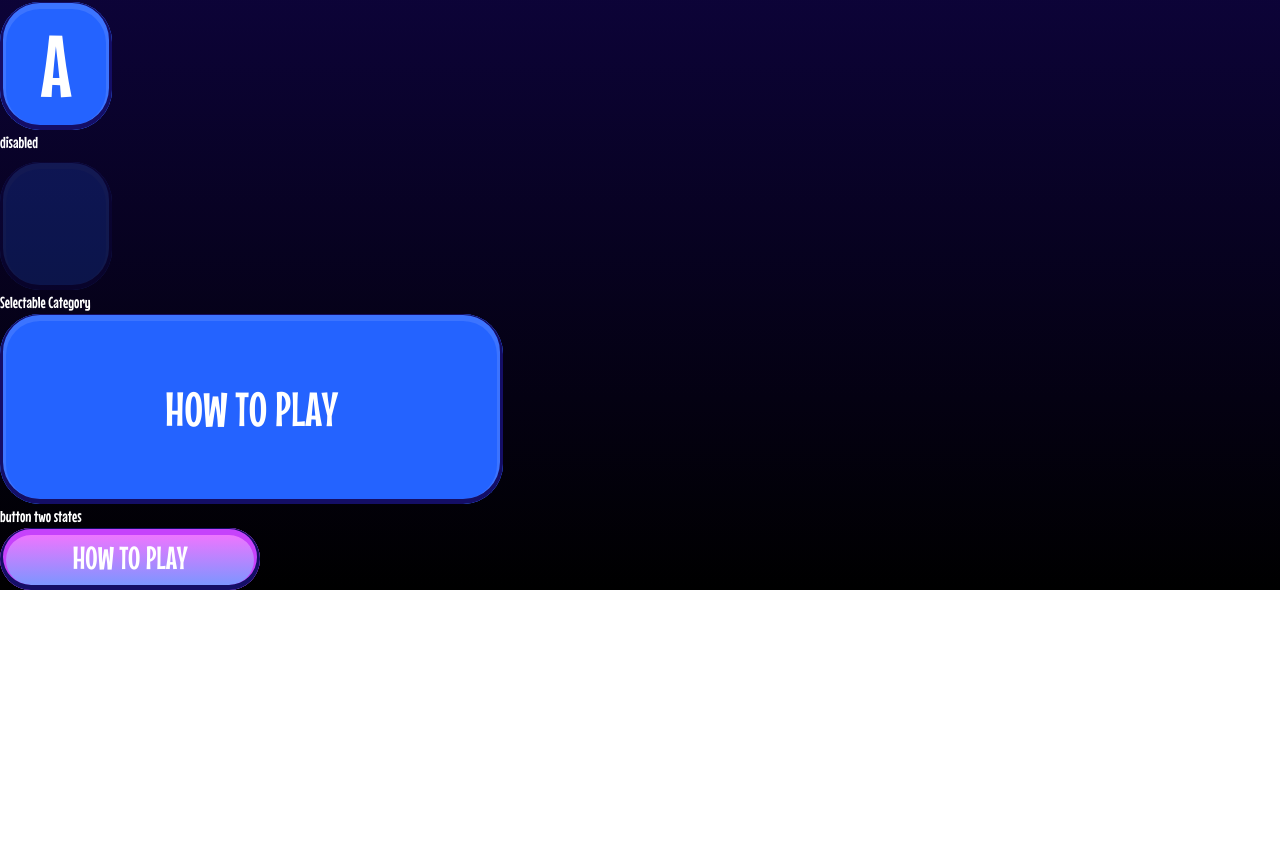
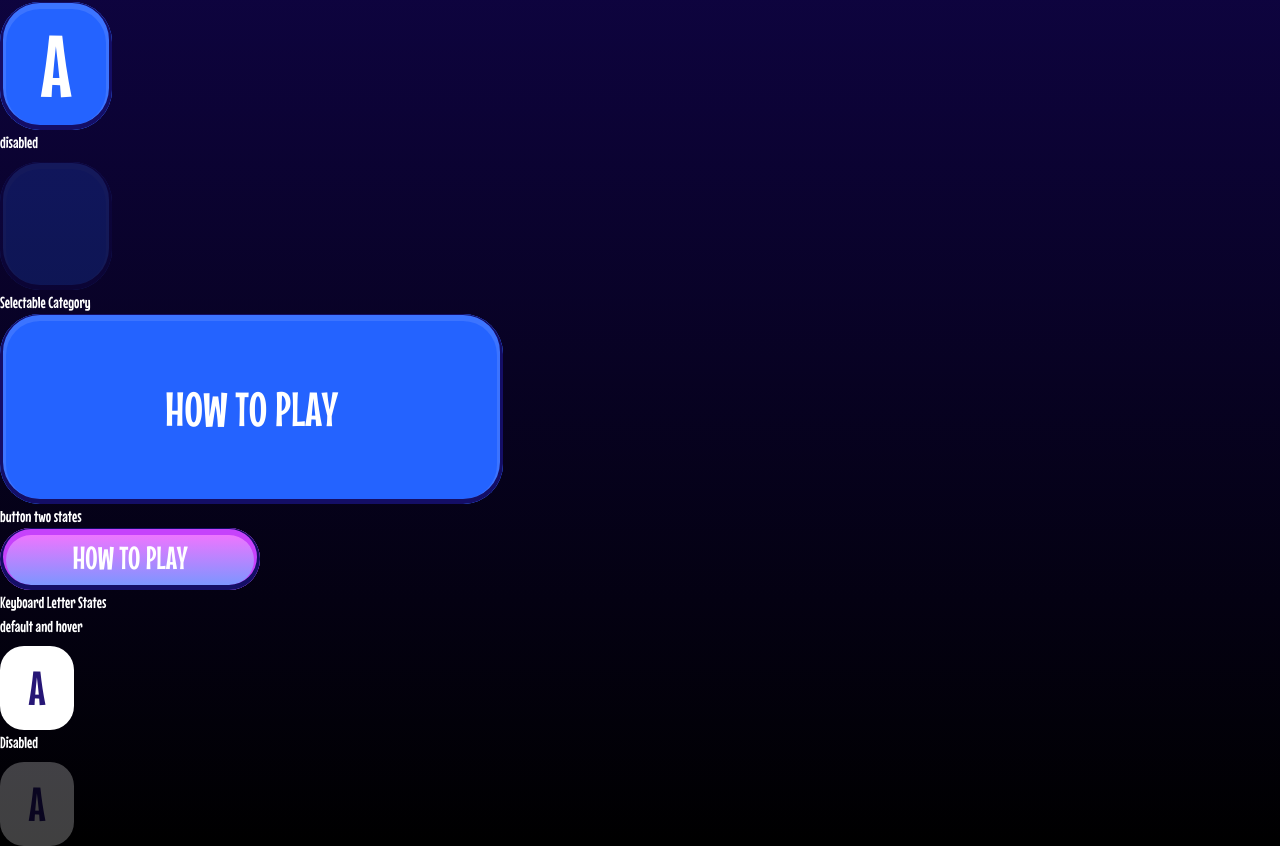
Before and after one commit to omarkarake/angularHangMan, an Angular app: page / in a window 1280 px wide. Shown: the part 324-1170 px from the top of the page. Before the commit the page ends 914 px from the top, so only its background shows below. Built offline with nearby package versions, Linux system fonts and the light colour scheme.

Commit message:
feat: working on keyboard letter states

```diff
--- a/src/app/app.component.html
+++ b/src/app/app.component.html
@@ -49,4 +49,17 @@
       <p>HOW TO PLAY</p>
     </div>
   </div>
+  <p class="text-white">Keyboard Letter States</p>
+  <p class="text-white">default and hover</p>
+  <div
+    class="w-[74px] h-[84px] bg-white rounded-[24px] hover:bg-blue text-darkNavy hover:text-white flex justify-center items-center mt-2"
+  >
+    <p class="text-heading-m">A</p>
+  </div>
+  <p class="text-white">Disabled</p>
+  <div
+    class="w-[74px] h-[84px] bg-white opacity-25 rounded-[24px] flex justify-center items-center mt-2"
+  >
+    <p class="text-heading-m text-darkNavy">A</p>
+  </div>
 </div>
```
